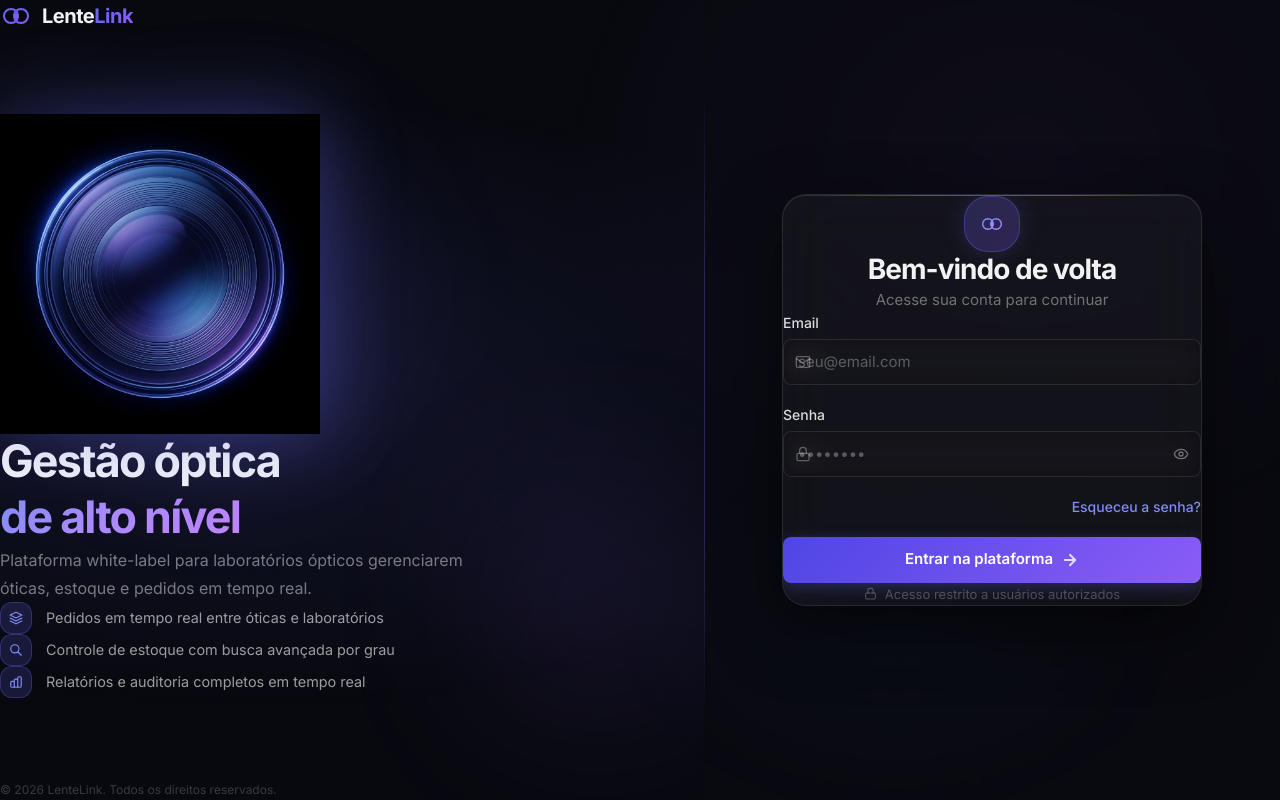
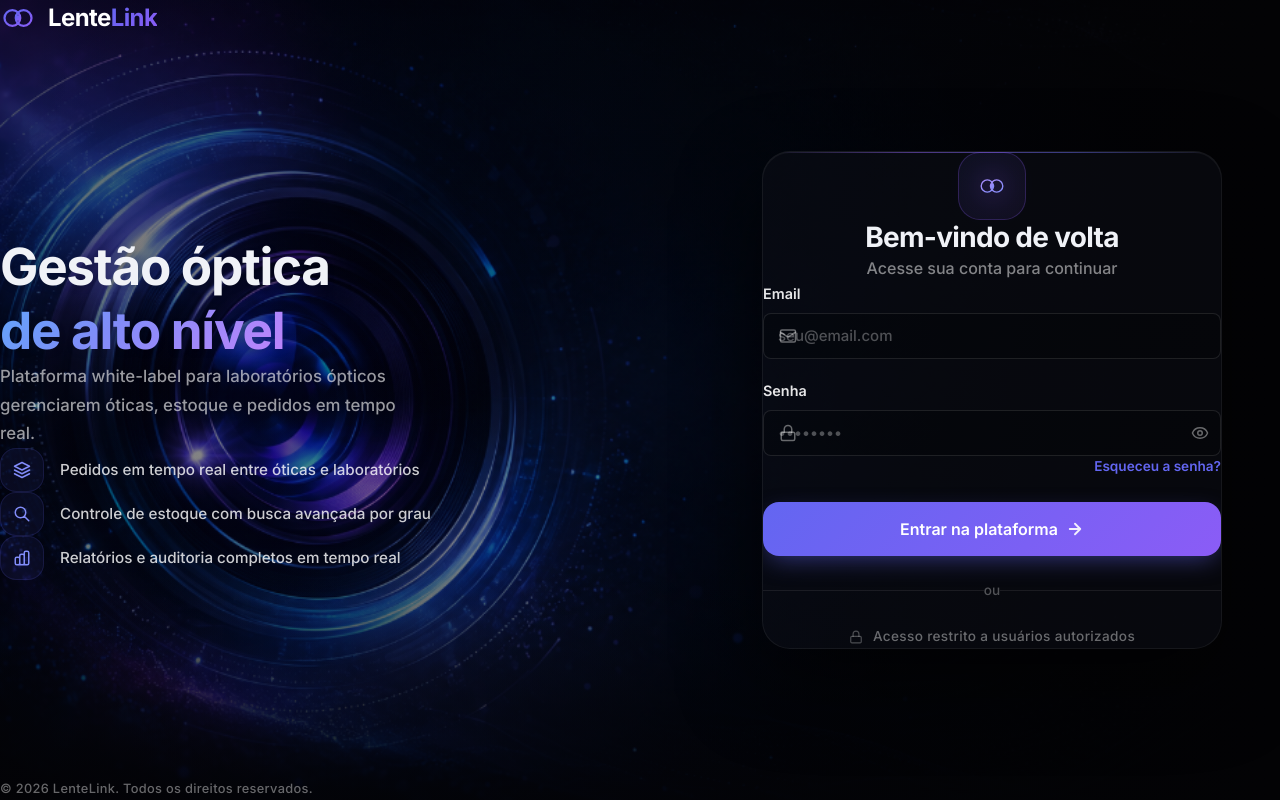
Before and after one commit to MKALLENBACH/opticallab, a Next.js app: page /login in a window 1280 px wide. Built offline with nearby package versions, Linux system fonts and the light colour scheme.

Commit message:
style: refine login screen layout and visual hierarchy

```diff
--- a/src/app/(auth)/layout.tsx
+++ b/src/app/(auth)/layout.tsx
@@ -6,54 +6,31 @@ export default function AuthLayout({
   children: React.ReactNode;
 }) {
   return (
-    <div className="min-h-screen flex relative overflow-hidden" style={{ background: '#08090f' }}>
+    <div className="min-h-screen flex relative overflow-hidden bg-[#030305]">
+      {/* ─── Full Background Image ─── */}
+      <div className="fixed inset-0 pointer-events-none z-0">
+        <Image
+          src="/bg-login.png"
+          alt="Background"
+          fill
+          className="object-cover object-[70%_center] lg:object-[25%_center] opacity-90 mix-blend-screen"
+          quality={100}
+          priority
+        />
+        {/* Soft overlay to guarantee contrast and blending */}
+        <div className="absolute inset-0 bg-[radial-gradient(circle_at_center,transparent_0%,rgba(3,3,5,0.6)_100%)]" />
+        <div className="absolute inset-0 bg-gradient-to-r from-transparent via-[rgba(3,3,5,0.4)] to-[#030305] lg:to-[#030305]" />
 
-      {/* ─── Background: grain texture + subtle grid ─── */}
-      <div
-        className="fixed inset-0 pointer-events-none"
-        style={{
-          backgroundImage: `
-            radial-gradient(ellipse 80% 60% at 20% 50%, rgba(99,102,241,0.12) 0%, transparent 65%),
-            radial-gradient(ellipse 60% 80% at 80% 20%, rgba(139,92,246,0.09) 0%, transparent 60%),
-            radial-gradient(ellipse 40% 40% at 70% 80%, rgba(59,130,246,0.07) 0%, transparent 55%)
-          `,
-        }}
-      />
+        {/* Extra dark gradient from bottom for footer legibility */}
+        <div className="absolute bottom-0 left-0 right-0 h-[30vh] bg-gradient-to-t from-[#030305] to-transparent opacity-80" />
+      </div>
 
-      {/* Subtle dot grid */}
-      <div
-        className="fixed inset-0 pointer-events-none opacity-[0.025]"
-        style={{
-          backgroundImage: 'radial-gradient(circle, rgba(255,255,255,0.8) 1px, transparent 1px)',
-          backgroundSize: '32px 32px',
-        }}
-      />
-
-      {/* ─── Left Panel: Hero ─── */}
-      <div className="hidden lg:flex lg:flex-col lg:w-[52%] xl:w-[55%] flex-shrink-0 relative overflow-hidden">
-
-        {/* Glow blobs behind lens */}
-        <div
-          className="absolute top-[10%] left-[5%] w-[55%] h-[55%] rounded-full pointer-events-none"
-          style={{
-            background: 'radial-gradient(circle, rgba(99,102,241,0.25) 0%, transparent 70%)',
-            filter: 'blur(60px)',
-          }}
-        />
-        <div
-          className="absolute bottom-[5%] right-[-5%] w-[40%] h-[40%] rounded-full pointer-events-none"
-          style={{
-            background: 'radial-gradient(circle, rgba(139,92,246,0.2) 0%, transparent 70%)',
-            filter: 'blur(80px)',
-          }}
-        />
-
-        {/* Content wrapper */}
-        <div className="relative z-10 flex flex-col h-full px-12 xl:px-16 py-10">
+      {/* ─── Left Panel: Content ─── */}
+      <div className="hidden lg:flex lg:flex-col lg:w-[50%] xl:w-[55%] flex-shrink-0 relative z-10 px-12 xl:px-20 py-14 justify-between">
 
         {/* Logo top-left */}
-          <div className="flex items-center gap-2.5">
-            <svg xmlns="http://www.w3.org/2000/svg" width="32" height="32" viewBox="0 0 64 64" fill="none">
+        <div className="flex items-center gap-3">
+          <svg xmlns="http://www.w3.org/2000/svg" width="36" height="36" viewBox="0 0 64 64" fill="none">
             <defs>
               <linearGradient id="ll-g1" x1="0%" y1="0%" x2="100%" y2="100%">
                 <stop offset="0%" stopColor="#6366f1"/>
@@ -64,107 +41,64 @@ export default function AuthLayout({
             <circle cx="42" cy="32" r="14" stroke="url(#ll-g1)" strokeWidth="4" fill="none"/>
             <circle cx="32" cy="32" r="5" fill="url(#ll-g1)"/>
           </svg>
-            <span className="font-bold text-xl tracking-tight">
-              <span style={{ color: 'rgba(255,255,255,0.95)' }}>Lente</span>
+          <span className="font-bold text-2xl tracking-tight">
+            <span style={{ color: '#fff' }}>Lente</span>
             <span style={{ background: 'linear-gradient(135deg,#6366f1,#8b5cf6)', WebkitBackgroundClip: 'text', WebkitTextFillColor: 'transparent' }}>Link</span>
           </span>
         </div>
 
-          {/* Lens + headline in center */}
-          <div className="flex-1 flex flex-col justify-center -mt-8">
-
-            {/* Lens image with halo effect */}
-            <div className="relative w-72 h-72 xl:w-80 xl:h-80 mx-auto mb-10">
-              {/* Glow ring behind lens */}
-              <div
-                className="absolute inset-4 rounded-full"
-                style={{
-                  background: 'radial-gradient(circle, rgba(99,102,241,0.35) 0%, rgba(139,92,246,0.15) 50%, transparent 80%)',
-                  filter: 'blur(20px)',
-                  animation: 'pulse-glow-lens 4s ease-in-out infinite',
-                }}
-              />
-              <Image
-                src="/lens-hero.png"
-                alt="Lente óptica premium"
-                fill
-                className="object-contain drop-shadow-[0_0_40px_rgba(99,102,241,0.4)]"
-                priority
-                sizes="(max-width: 1280px) 288px, 320px"
-              />
-            </div>
-
-            {/* Headline */}
-            <div className="max-w-lg">
+        {/* Text Content */}
+        <div className="max-w-[500px] mt-auto mb-[12vh]">
           <h1
-                className="text-white font-bold leading-[1.1] mb-5"
-                style={{ fontSize: 'clamp(2rem, 3.5vw, 3rem)', letterSpacing: '-0.04em' }}
+            className="text-white font-extrabold leading-[1.05] mb-6 tracking-tight drop-shadow-md"
+            style={{ fontSize: 'clamp(2.5rem, 4vw, 3.8rem)' }}
           >
             Gestão óptica<br />
             <span style={{
-                  background: 'linear-gradient(135deg, #818cf8 0%, #a78bfa 40%, #c084fc 100%)',
+              background: 'linear-gradient(135deg, #60a5fa 0%, #818cf8 40%, #c084fc 100%)',
               WebkitBackgroundClip: 'text',
               WebkitTextFillColor: 'transparent',
             }}>
               de alto nível
             </span>
           </h1>
-              <p style={{ color: 'rgba(255,255,255,0.45)', fontSize: '1rem', lineHeight: '1.75', maxWidth: '30rem' }}>
+          <p className="text-white/60 text-[1.05rem] leading-relaxed mb-10 max-w-[420px] font-medium">
             Plataforma white-label para laboratórios ópticos gerenciarem óticas, estoque e pedidos em tempo real.
           </p>
 
-              {/* Feature list */}
-              <ul className="mt-8 space-y-4">
+          <ul className="space-y-6">
             {[
               { text: 'Pedidos em tempo real entre óticas e laboratórios', icon: 'M12 2L2 7l10 5 10-5-10-5zM2 17l10 5 10-5M2 12l10 5 10-5' },
               { text: 'Controle de estoque com busca avançada por grau', icon: 'M21 21l-6-6m2-5a7 7 0 11-14 0 7 7 0 0114 0z' },
               { text: 'Relatórios e auditoria completos em tempo real', icon: 'M9 19v-6a2 2 0 00-2-2H5a2 2 0 00-2 2v6a2 2 0 002 2h2a2 2 0 002-2zm0 0V9a2 2 0 012-2h2a2 2 0 012 2v10m-6 0a2 2 0 002 2h2a2 2 0 002-2m0 0V5a2 2 0 012-2h2a2 2 0 012 2v14a2 2 0 01-2 2h-2a2 2 0 01-2-2z' },
             ].map((feat, i) => (
-                  <li key={i} className="flex items-center gap-3.5">
+              <li key={i} className="flex items-center gap-4 group">
                 <div
-                      className="w-8 h-8 rounded-lg flex items-center justify-center flex-shrink-0"
-                      style={{ background: 'rgba(99,102,241,0.18)', border: '1px solid rgba(99,102,241,0.3)' }}
+                  className="w-11 h-11 rounded-xl flex items-center justify-center flex-shrink-0 transition-all duration-300 group-hover:scale-105 group-hover:shadow-[0_0_15px_rgba(99,102,241,0.3)]"
+                  style={{ background: 'rgba(99,102,241,0.08)', border: '1px solid rgba(99,102,241,0.15)' }}
                 >
-                      <svg xmlns="http://www.w3.org/2000/svg" width="14" height="14" viewBox="0 0 24 24" fill="none" stroke="#818cf8" strokeWidth="2" strokeLinecap="round" strokeLinejoin="round">
+                  <svg xmlns="http://www.w3.org/2000/svg" width="18" height="18" viewBox="0 0 24 24" fill="none" stroke="#818cf8" strokeWidth="2" strokeLinecap="round" strokeLinejoin="round">
                     <path d={feat.icon}/>
                   </svg>
                 </div>
-                    <span style={{ color: 'rgba(255,255,255,0.6)', fontSize: '0.9rem' }}>{feat.text}</span>
+                <span className="text-white/80 text-[0.95rem] font-medium leading-tight">{feat.text}</span>
               </li>
             ))}
           </ul>
         </div>
-          </div>
 
         {/* Footer */}
-          <p style={{ color: 'rgba(255,255,255,0.2)', fontSize: '0.75rem' }}>
+        <p className="text-white/40 text-[0.8rem] font-medium tracking-wide">
           © {new Date().getFullYear()} LenteLink. Todos os direitos reservados.
         </p>
       </div>
-      </div>
 
       {/* ─── Right Panel: Form ─── */}
-      <div
-        className="flex-1 flex items-center justify-center px-5 py-10 sm:px-10 animate-fade-in relative"
-        style={{ background: 'rgba(10,11,18,0.6)', backdropFilter: 'blur(2px)' }}
-      >
-        {/* Vertical divider (desktop only) */}
-        <div
-          className="absolute left-0 top-[10%] bottom-[10%] w-px hidden lg:block"
-          style={{ background: 'linear-gradient(to bottom, transparent, rgba(99,102,241,0.3) 30%, rgba(139,92,246,0.3) 70%, transparent)' }}
-        />
-
-        <div className="w-full max-w-[420px]">
+      <div className="flex-1 flex flex-col justify-center items-center px-6 py-12 sm:px-12 relative z-10 animate-fade-in">
+        <div className="w-full max-w-[460px]">
           {children}
         </div>
       </div>
-
-      <style>{`
-        @keyframes pulse-glow-lens {
-          0%, 100% { opacity: 0.7; transform: scale(1); }
-          50% { opacity: 1; transform: scale(1.05); }
-        }
-      `}</style>
     </div>
   );
 }
--- a/src/app/(auth)/login/page.tsx
+++ b/src/app/(auth)/login/page.tsx
@@ -10,8 +10,8 @@ export default function LoginPage() {
     <div className="w-full">
 
       {/* Mobile-only logo */}
-      <div className="lg:hidden mb-8 flex items-center gap-2.5">
-        <svg xmlns="http://www.w3.org/2000/svg" width="28" height="28" viewBox="0 0 64 64" fill="none">
+      <div className="lg:hidden mb-10 flex justify-center items-center gap-3">
+        <svg xmlns="http://www.w3.org/2000/svg" width="32" height="32" viewBox="0 0 64 64" fill="none">
           <defs>
             <linearGradient id="ll-mob" x1="0%" y1="0%" x2="100%" y2="100%">
               <stop offset="0%" stopColor="#6366f1"/>
@@ -22,67 +22,60 @@ export default function LoginPage() {
           <circle cx="42" cy="32" r="14" stroke="url(#ll-mob)" strokeWidth="4" fill="none"/>
           <circle cx="32" cy="32" r="5" fill="url(#ll-mob)"/>
         </svg>
-        <span className="font-bold text-lg tracking-tight">
-          <span style={{ color: 'rgba(255,255,255,0.95)' }}>Lente</span>
+        <span className="font-bold text-2xl tracking-tight">
+          <span style={{ color: '#fff' }}>Lente</span>
           <span style={{ background: 'linear-gradient(135deg,#6366f1,#8b5cf6)', WebkitBackgroundClip: 'text', WebkitTextFillColor: 'transparent' }}>Link</span>
         </span>
       </div>
 
-      {/* Glass card */}
+      {/* Premium Glass card */}
       <div
-        className="rounded-2xl overflow-hidden"
+        className="rounded-[28px] overflow-hidden relative"
         style={{
-          background: 'rgba(255,255,255,0.04)',
-          border: '1px solid rgba(255,255,255,0.09)',
-          boxShadow: '0 24px 64px rgba(0,0,0,0.5), inset 0 1px 0 rgba(255,255,255,0.08)',
-          backdropFilter: 'blur(24px)',
+          background: 'rgba(15, 17, 26, 0.45)',
+          border: '1px solid rgba(255, 255, 255, 0.06)',
+          boxShadow: '0 32px 80px rgba(0, 0, 0, 0.5), inset 0 1px 0 rgba(255, 255, 255, 0.05)',
+          backdropFilter: 'blur(32px)',
         }}
       >
-        {/* Card top accent line */}
+        {/* Soft top gradient line for depth */}
         <div
-          className="h-px w-full"
-          style={{ background: 'linear-gradient(to right, transparent, rgba(99,102,241,0.6), rgba(139,92,246,0.6), transparent)' }}
+          className="absolute top-0 left-0 right-0 h-[1px] opacity-60"
+          style={{ background: 'linear-gradient(90deg, transparent, rgba(139, 92, 246, 0.8), rgba(99, 102, 241, 0.8), transparent)' }}
         />
 
-        <div className="px-8 pt-8 pb-9 sm:px-10 sm:pt-9 sm:pb-10">
+        <div className="px-8 py-10 sm:p-12">
 
           {/* Icon */}
-          <div className="flex justify-center mb-6">
+          <div className="flex justify-center mb-8">
             <div
-              className="w-14 h-14 rounded-2xl flex items-center justify-center"
+              className="w-[68px] h-[68px] rounded-[22px] flex items-center justify-center relative group"
               style={{
-                background: 'linear-gradient(135deg, rgba(99,102,241,0.25) 0%, rgba(139,92,246,0.25) 100%)',
-                border: '1px solid rgba(99,102,241,0.35)',
-                boxShadow: '0 0 24px rgba(99,102,241,0.2)',
+                background: 'linear-gradient(135deg, rgba(99,102,241,0.08) 0%, rgba(139,92,246,0.08) 100%)',
+                border: '1px solid rgba(139,92,246,0.25)',
               }}
             >
-              <svg xmlns="http://www.w3.org/2000/svg" width="26" height="26" viewBox="0 0 64 64" fill="none">
+              <div className="absolute inset-0 rounded-[22px] opacity-60 bg-[radial-gradient(circle_at_center,rgba(139,92,246,0.3)_0%,transparent_60%)] blur-md transition-opacity duration-500 group-hover:opacity-100" />
+              <svg xmlns="http://www.w3.org/2000/svg" width="30" height="30" viewBox="0 0 64 64" fill="none" className="relative z-10">
                 <defs>
                   <linearGradient id="ll-icon" x1="0%" y1="0%" x2="100%" y2="100%">
-                    <stop offset="0%" stopColor="#818cf8"/>
-                    <stop offset="100%" stopColor="#a78bfa"/>
+                    <stop offset="0%" stopColor="#a78bfa"/>
+                    <stop offset="100%" stopColor="#818cf8"/>
                   </linearGradient>
                 </defs>
-                <circle cx="22" cy="32" r="13" stroke="url(#ll-icon)" strokeWidth="3.5" fill="none"/>
-                <circle cx="42" cy="32" r="13" stroke="url(#ll-icon)" strokeWidth="3.5" fill="none"/>
+                <circle cx="22" cy="32" r="13" stroke="url(#ll-icon)" strokeWidth="3" fill="none"/>
+                <circle cx="42" cy="32" r="13" stroke="url(#ll-icon)" strokeWidth="3" fill="none"/>
                 <circle cx="32" cy="32" r="5" fill="url(#ll-icon)"/>
               </svg>
             </div>
           </div>
 
           {/* Headline */}
-          <div className="text-center mb-8">
-            <h2
-              className="font-bold leading-tight"
-              style={{
-                fontSize: 'clamp(1.4rem, 3vw, 1.75rem)',
-                letterSpacing: '-0.035em',
-                color: 'rgba(255,255,255,0.95)',
-              }}
-            >
+          <div className="text-center mb-10">
+            <h2 className="text-[1.6rem] sm:text-[1.8rem] font-extrabold text-white tracking-tight mb-2">
               Bem-vindo de volta
             </h2>
-            <p className="mt-2" style={{ color: 'rgba(255,255,255,0.4)', fontSize: '0.9375rem' }}>
+            <p className="text-white/50 text-[1rem] font-medium">
               Acesse sua conta para continuar
             </p>
           </div>
@@ -90,15 +83,6 @@ export default function LoginPage() {
           {/* Form */}
           <LoginForm />
 
-          {/* Footer */}
-          <div className="mt-7 flex items-center justify-center gap-2">
-            <svg xmlns="http://www.w3.org/2000/svg" width="13" height="13" viewBox="0 0 24 24" fill="none" stroke="rgba(255,255,255,0.25)" strokeWidth="2" strokeLinecap="round" strokeLinejoin="round">
-              <rect x="3" y="11" width="18" height="11" rx="2" ry="2"/><path d="M7 11V7a5 5 0 0110 0v4"/>
-            </svg>
-            <p style={{ color: 'rgba(255,255,255,0.25)', fontSize: '0.8125rem' }}>
-              Acesso restrito a usuários autorizados
-            </p>
-          </div>
         </div>
       </div>
     </div>
--- a/src/components/auth/LoginForm.tsx
+++ b/src/components/auth/LoginForm.tsx
@@ -43,34 +43,23 @@ export function LoginForm() {
           --color-border-focus: #818cf8;
           --color-primary-light: rgba(129,140,248,0.2);
         }
-        .auth-theme input {
-          backdrop-filter: blur(12px);
-          color: white !important;
-          transition: all 0.2s ease;
-        }
-        .auth-theme input::placeholder {
-          color: rgba(255,255,255,0.3) !important;
-        }
-        .auth-theme input:hover:not(:disabled) {
-          border-color: rgba(255,255,255,0.2);
-          background: rgba(30, 32, 48, 0.6);
-        }
         .auth-btn-gradient {
-          background: linear-gradient(135deg, #4f46e5 0%, #8b5cf6 100%) !important;
+          background: linear-gradient(135deg, #6366f1 0%, #8b5cf6 100%) !important;
           border: none !important;
-          box-shadow: 0 4px 15px rgba(99, 102, 241, 0.3) !important;
-          transition: all 0.2s ease !important;
+          box-shadow: 0 8px 24px -6px rgba(99, 102, 241, 0.5) !important;
+          transition: all 0.3s ease !important;
         }
         .auth-btn-gradient:hover {
-          box-shadow: 0 6px 20px rgba(99, 102, 241, 0.4) !important;
-          transform: translateY(-1px);
+          box-shadow: 0 12px 28px -6px rgba(99, 102, 241, 0.65) !important;
+          transform: translateY(-2px);
+          filter: brightness(1.1);
         }
       `}} />
-      <form onSubmit={handleSubmit} className="flex flex-col gap-5 w-full">
+      <form onSubmit={handleSubmit} className="flex flex-col gap-6 w-full">
         {/* Error banner */}
         {error && (
           <div
-            className="flex items-start gap-3 px-4 py-3 rounded-[var(--radius-lg)] border text-sm animate-slide-up"
+            className="flex items-start gap-3 px-4 py-3 rounded-[12px] border text-sm animate-slide-up"
             style={{
               background: 'rgba(239,68,68,0.15)',
               borderColor: 'rgba(239,68,68,0.3)',
@@ -82,6 +71,7 @@ export function LoginForm() {
           </div>
         )}
 
+        <div className="flex flex-col gap-5">
           {/* Email */}
           <Input
             label="Email"
@@ -91,10 +81,11 @@ export function LoginForm() {
             placeholder="seu@email.com"
             autoComplete="email"
             disabled={isLoading}
-          leftIcon={<Mail size={16} style={{ color: 'rgba(255,255,255,0.4)' }} />}
+            leftIcon={<Mail size={18} className="text-white/40" />}
           />
 
           {/* Password */}
+          <div>
             <Input
               label="Senha"
               name="password"
@@ -103,30 +94,29 @@ export function LoginForm() {
               placeholder="••••••••"
               autoComplete="current-password"
               disabled={isLoading}
-          leftIcon={<Lock size={16} style={{ color: 'rgba(255,255,255,0.4)' }} />}
+              leftIcon={<Lock size={18} className="text-white/40" />}
               rightElement={
                 <button
                   type="button"
                   onClick={() => setShowPassword(!showPassword)}
                   tabIndex={-1}
-              className="p-1 hover:text-white transition-colors"
-              style={{ color: 'rgba(255,255,255,0.4)' }}
+                  className="p-1 hover:text-white transition-colors text-white/40"
                   aria-label={showPassword ? 'Ocultar senha' : 'Mostrar senha'}
                 >
-              {showPassword ? <EyeOff size={16} /> : <Eye size={16} />}
+                  {showPassword ? <EyeOff size={18} /> : <Eye size={18} />}
                 </button>
               }
             />
-
             {/* Forgot password */}
-        <div className="flex justify-end -mt-1">
+            <div className="flex justify-end mt-3">
               <a
                 href="#"
-            className="text-sm font-medium hover:underline"
-            style={{ color: '#818cf8' }}
+                className="text-[0.85rem] font-semibold text-indigo-400 hover:text-indigo-300 transition-colors"
               >
                 Esqueceu a senha?
               </a>
+            </div>
+          </div>
         </div>
 
         {/* Submit */}
@@ -134,17 +124,32 @@ export function LoginForm() {
           type="submit"
           size="lg"
           isLoading={isLoading}
-          className="w-full mt-2 auth-btn-gradient text-white rounded-[var(--radius-md)] h-[46px] font-semibold text-[0.9375rem] flex items-center justify-center gap-2"
+          className="w-full mt-2 auth-btn-gradient text-white rounded-xl h-[54px] font-bold text-[1rem] flex items-center justify-center gap-2"
         >
           {isLoading ? 'Entrando...' : (
             <>
               Entrar na plataforma
-              <svg xmlns="http://www.w3.org/2000/svg" width="18" height="18" viewBox="0 0 24 24" fill="none" stroke="currentColor" strokeWidth="2.5" strokeLinecap="round" strokeLinejoin="round" className="ml-1 opacity-80">
+              <svg xmlns="http://www.w3.org/2000/svg" width="18" height="18" viewBox="0 0 24 24" fill="none" stroke="currentColor" strokeWidth="2.5" strokeLinecap="round" strokeLinejoin="round" className="ml-1 opacity-90">
                 <path d="M5 12h14M12 5l7 7-7 7"/>
               </svg>
             </>
           )}
         </Button>
+
+        {/* Divider */}
+        <div className="relative flex items-center py-4">
+          <div className="flex-grow border-t border-white/[0.08]"></div>
+          <span className="flex-shrink-0 mx-4 text-white/30 text-[0.85rem] font-medium">ou</span>
+          <div className="flex-grow border-t border-white/[0.08]"></div>
+        </div>
+
+        {/* Footer info */}
+        <div className="flex items-center justify-center gap-2.5 text-white/40">
+          <Lock size={14} className="opacity-70" />
+          <p className="text-[0.85rem] font-medium tracking-wide">
+            Acesso restrito a usuários autorizados
+          </p>
+        </div>
       </form>
     </div>
   );
--- a/src/components/ui/Input.tsx
+++ b/src/components/ui/Input.tsx
@@ -13,18 +13,18 @@ export const Input = forwardRef<HTMLInputElement, InputProps>(
     const inputId = id || `input-${Math.random().toString(36).slice(2, 9)}`;
 
     return (
-      <div className={`flex flex-col gap-1.5 w-full ${className}`}>
+      <div className={`flex flex-col gap-2 w-full ${className}`}>
         {label && (
           <label
             htmlFor={inputId}
-            className="text-sm font-medium text-[var(--color-text-secondary)]"
+            className="text-[0.9rem] font-semibold text-white/90"
           >
             {label}
           </label>
         )}
         <div className="relative flex items-center">
           {leftIcon && (
-            <span className="absolute left-3 text-[var(--color-text-muted)] pointer-events-none flex items-center">
+            <span className="absolute left-4 pointer-events-none flex items-center">
               {leftIcon}
             </span>
           )}
@@ -32,19 +32,19 @@ export const Input = forwardRef<HTMLInputElement, InputProps>(
             id={inputId}
             ref={ref}
             className={`
-              w-full bg-[rgba(0,0,0,0.2)]
-              border border-[var(--color-border)] rounded-[var(--radius-md)]
-              px-3.5 py-2.5 text-[0.9375rem]
-              text-[var(--color-text-base)]
-              placeholder:text-[var(--color-text-subtle)]
-              transition-all duration-200
-              ${leftIcon ? 'pl-9' : ''}
-              ${rightElement ? 'pr-10' : ''}
+              w-full bg-[rgba(15,17,26,0.6)]
+              border border-white/10 rounded-xl
+              px-4 py-3.5 text-[0.95rem] font-medium
+              text-white
+              placeholder:text-white/30
+              transition-all duration-300
+              ${leftIcon ? 'pl-[2.75rem]' : ''}
+              ${rightElement ? 'pr-[2.75rem]' : ''}
               ${error
-                ? 'border-[var(--color-error)] focus:border-[var(--color-error)] focus:shadow-[0_0_0_3px_rgba(239,68,68,0.15)] bg-[rgba(239,68,68,0.05)]'
-                : 'focus:border-[var(--color-border-focus)] focus:shadow-[0_0_0_3px_var(--color-primary-light)] focus:bg-[rgba(0,0,0,0.35)] hover:border-[var(--color-border-hover)]'
+                ? 'border-red-500/50 focus:border-red-500 focus:shadow-[0_0_0_4px_rgba(239,68,68,0.1)]'
+                : 'focus:border-indigo-400 focus:shadow-[0_0_24px_rgba(129,140,248,0.2),inset_0_0_0_1px_rgba(129,140,248,0.3)] focus:bg-[rgba(20,22,35,0.8)] hover:border-white/25 hover:bg-[rgba(20,22,35,0.7)]'
               }
-              disabled:bg-[rgba(255,255,255,0.02)] disabled:text-[var(--color-text-muted)]
+              disabled:bg-white/5 disabled:text-white/50
               disabled:cursor-not-allowed disabled:opacity-60
             `}
             {...props}
```
Also changed, not shown: public/bg-login.png (added). Lines whose indentation alone changed are shown as unchanged.
